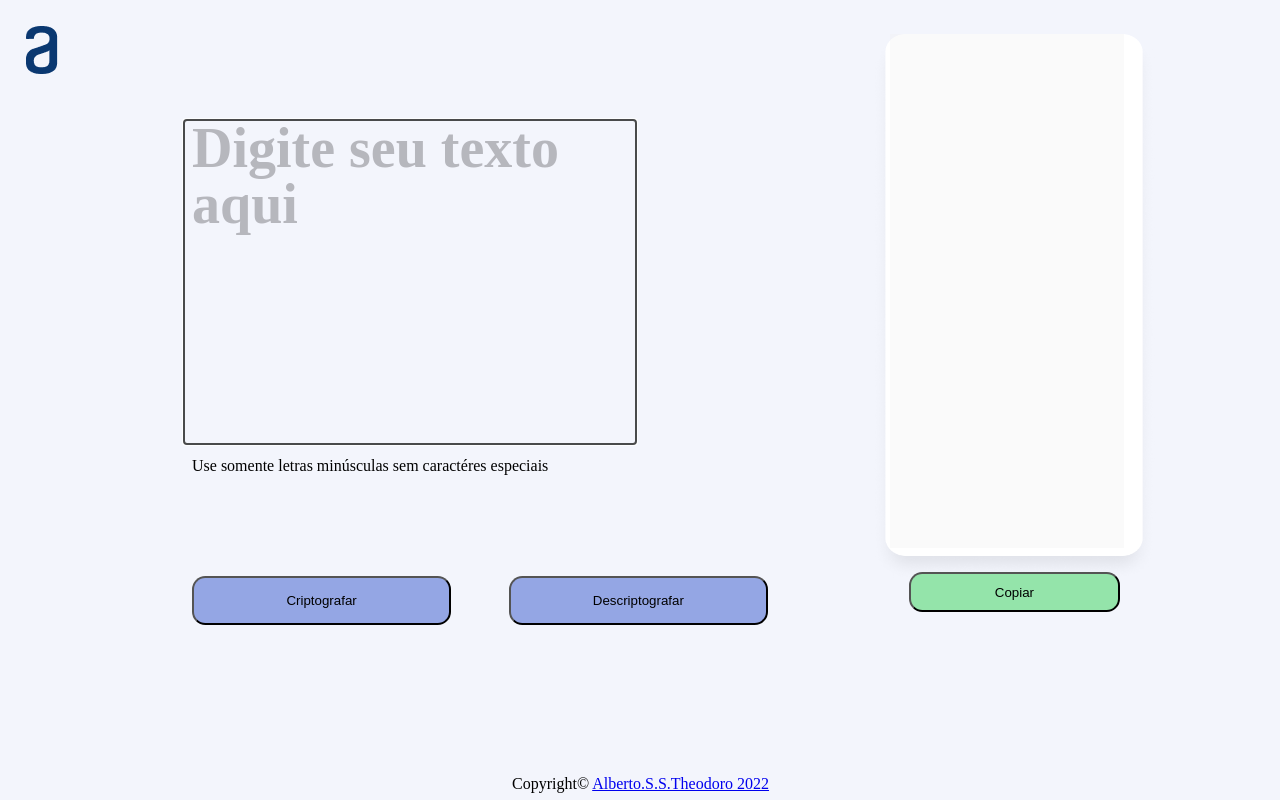
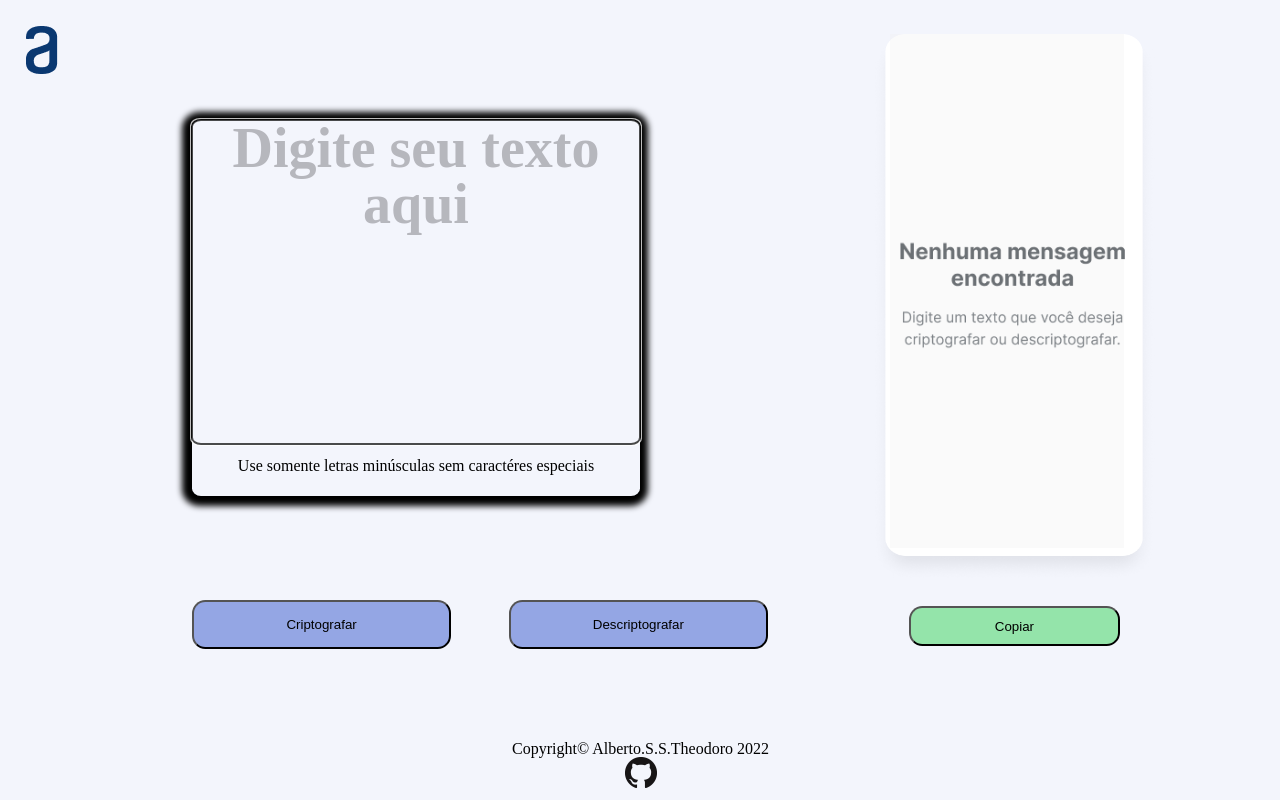
Before and after one commit to AlbertoXDEV/AluraONEsprint1-SimpleEncrypt, a plain HTML site: page Alura_Sprint1/index.html in a window 1280 px wide. Drawn offline with Linux system fonts and the light colour scheme.

Commit message:
Bugfixing and finishing the design

```diff
--- a/Alura_Sprint1/index.html
+++ b/Alura_Sprint1/index.html
@@ -36,6 +36,7 @@
 
 		<div class="output">
 			<img src="imgs/Rectangle1.png" alt="" class="outputBox">
+			<img src="imgs/Frame 5.png" alt="Nenhum texto encontrado" class="output-ph">
 			<textarea class="outputField" disabled></textarea>
 			<input name=copy id=copy type=button value=Copiar></input>
 		</div>
@@ -45,8 +46,8 @@
 		</main>
 		<footer>
 
-			<p>Copyright&copy; <a href="https://github.com/AlbertoXDEV">Alberto.S.S.Theodoro 2022</a></p>
-
+			<p>Copyright&copy; Alberto.S.S.Theodoro 2022</p>
+			<a href="https://github.com/AlbertoXDEV"><img src="imgs/GitHub-Mark-32px.png" alt="GitHub"></a>
 		</footer>
 
 	</body>
--- a/Alura_Sprint1/main.js
+++ b/Alura_Sprint1/main.js
@@ -1,14 +1,14 @@
 var input=document.querySelector(".text");
 var output="";
 const outputField=document.querySelector(".outputField")
-const validChars=/[a-z\s]/g
+const invalidChars=/[^a-z\s]/g
 const warningMsg=document.querySelector("#warning");
 
 function encrypt () {
 	if (input.value!="") {
 			outputField.textContent="";
-			var validArray=input.value.match(validChars);
-			if(validArray!=null){
+			var invalidArray=input.value.match(invalidChars);
+			if(invalidArray==null){
 				updateErrorMsg(3)
 				output=input.value.replaceAll("e","enter").replaceAll("i","imes").replaceAll("a","ai").replaceAll("o","ober").replaceAll("u","ufat");
 				outputField.textContent=output;
@@ -24,8 +24,8 @@ function encrypt () {
 function decrypt () {
 	if (input.value!="") {
 			outputField.textContent="";
-			var validArray=input.value.match(validChars);
-			if(validArray!=null){
+			var invalidArray=input.value.match(invalidChars);
+			if(invalidArray==null){
 				updateErrorMsg(3)
 				output=input.value.replaceAll("enter","e").replaceAll("imes","i").replaceAll("ai","a").replaceAll("ober","o").replaceAll("ufat","u");
 				outputField.textContent=output;
--- a/Alura_Sprint1/style.css
+++ b/Alura_Sprint1/style.css
@@ -14,7 +14,12 @@ h1{
 	top: 15%;
 	width: 35%;
 	height: 47%;
+	box-shadow: -1px 1px 6px 9px black;
+	border-radius: 2%;
+}
 
+.input p {
+	text-align: center;
 }
 
 .placeholder{
@@ -36,13 +41,14 @@ h1{
 	resize: none;
 	display: inline-block;
 	position: absolute;
-	width: 100%;
+	width: 99%;
 	height: 85%;
-	right: 1%;
-	border:none;
-	background-color: #f3f5fc ;
+	right: 0%;
+	border: none;
+	background-color: #f3f5fc;
 	opacity: 0.75;
 	font-family: 'Bebas Neue', cursive;
+	border-radius: 2%;
 
 }
 
@@ -55,7 +61,7 @@ h1{
 	display: inline-block;
 	height: 10%;
 	width: 45% ;
-	bottom: 18% ;
+	bottom: 15% ;
 	left:15% ;
 }
 
@@ -93,6 +99,13 @@ h1{
 	left: 10%;
 }
 
+.output-ph{
+	position: absolute;
+	right: 13%;
+	width: 80%;
+	top: 35%;
+}
+
 .outputField{
 	display: inline-block;
 	bottom: 5%;
@@ -108,7 +121,7 @@ h1{
 
 .output input {
 	display: inline-block;
-	bottom: 10%;
+	bottom: 5%;
 	position: absolute;
 	left: 20%;
 	width: 55%;
@@ -118,11 +131,11 @@ h1{
 }
 
 footer {
-	display: block;
+	display: inline;
 	position: absolute;
 	bottom: 1%;
 	left:40%;
-
+	text-align: center;
 }
 
 @media screen and (max-width: 480px) {
@@ -157,6 +170,14 @@ footer {
 		bottom: 10%;
 	}
 
+	.output-ph{
+		top: 20%;
+	}
+
+	.outputField{
+		width: 65%;
+	}
+
 	.output input {
 		top: 85%;
 	}
```
Also changed, not shown: Alura_Sprint1/imgs/Decodificador - 1 Desktop.png (deleted), Alura_Sprint1/imgs/Decodificador - 2 Desktop.png (deleted), Alura_Sprint1/imgs/GitHub-Mark-32px.png (added), Alura_Sprint1/imgs/Highqualityproducts11.png (deleted), Alura_Sprint1/imgs/crypto.png (deleted), Alura_Sprint1/imgs/decrypto.png (deleted), Alura_Sprint1/imgs/input.png (deleted).
